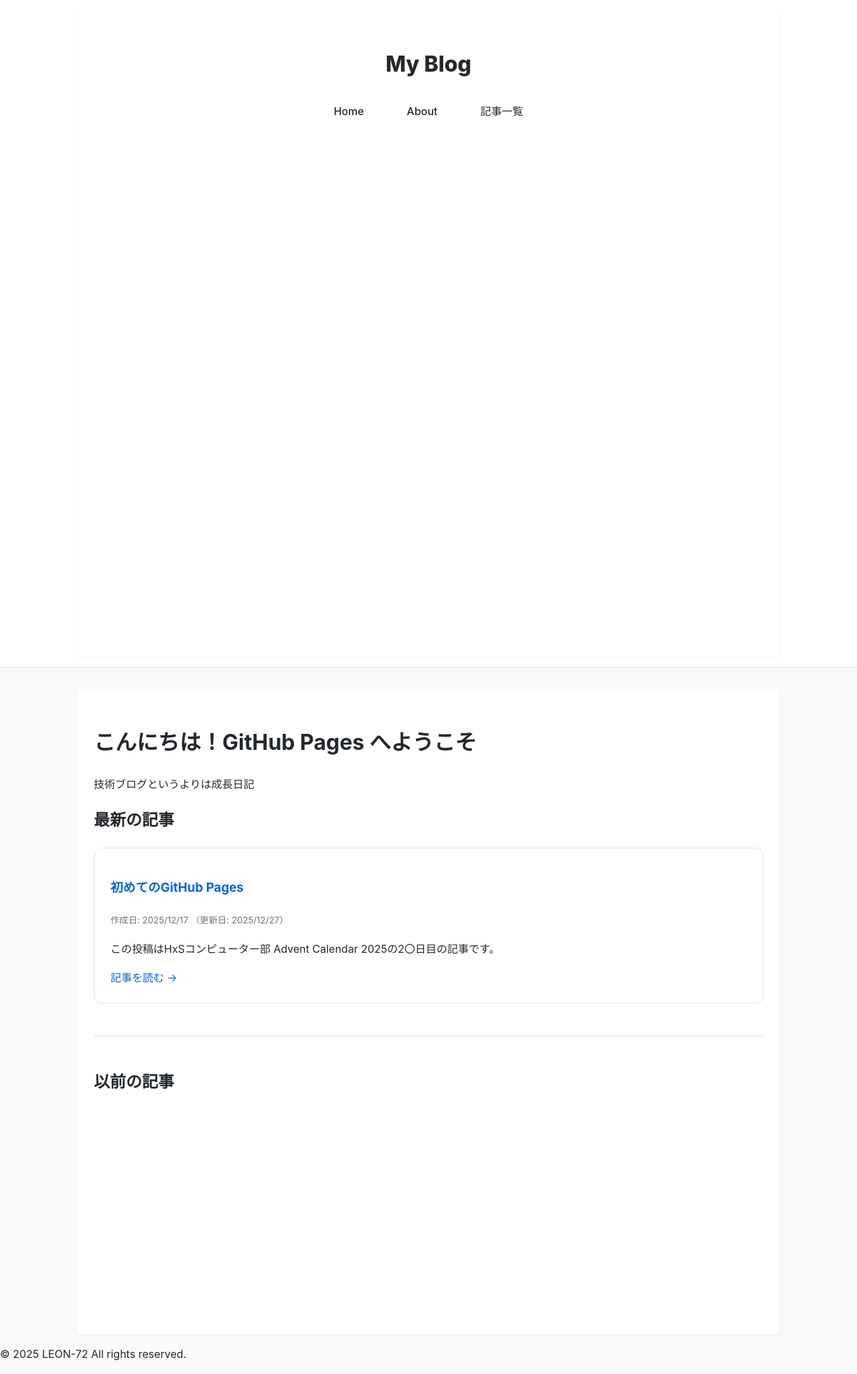
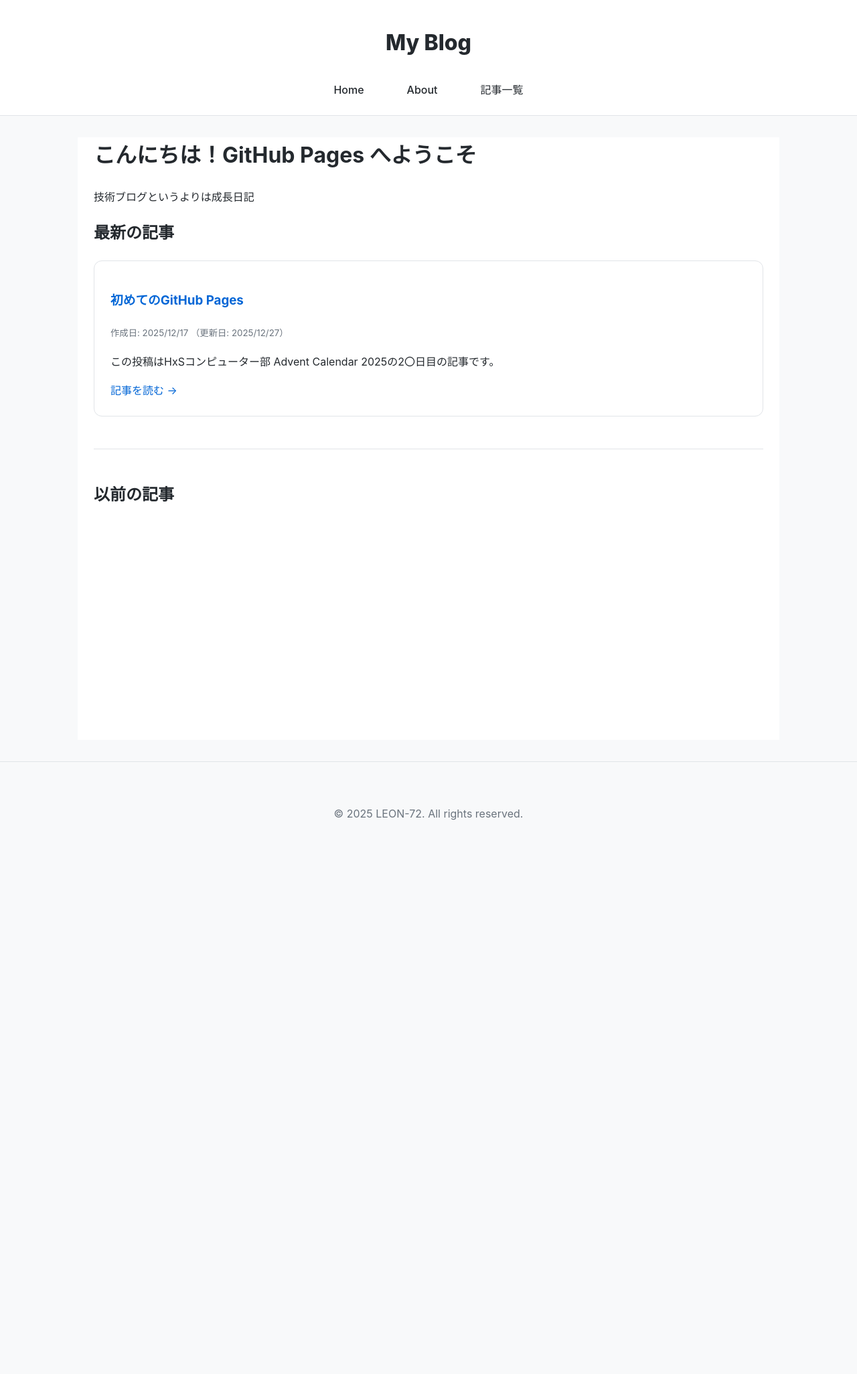
Before and after one commit to LEON-72/LEON-72.github.io, a Jekyll site: the page built from index.html, in a window 1280 px wide. Shown: the whole page at 67% size. Built offline with Jekyll 4.4.1, drawn with Linux system fonts in a browser that asks for light colours; after the commit the page ends 1294 px from its top, so only the background shows below that.

Commit message:
fix:ページ崩れを修正

```diff
--- /dev/null
+++ b/Gemfile
@@ -0,0 +1,4 @@
+source "https://rubygems.org"
+
+# GitHub Pagesの環境を再現するための設定
+gem "github-pages", group: :jekyll_plugins
--- a/_layouts/default.html
+++ b/_layouts/default.html
@@ -4,7 +4,7 @@
     <meta charset="UTF-8">
     <meta name="viewport" content="width=device-width, initial-scale=1.0">
     <title>{{ page.title }} | {{ site.title }}</title>
-    <link rel="stylesheet" href="{{ '/assets/css/style.css' | relative_url }}">
+    <link rel="stylesheet" href="{{ '/assets/css/main.css' | relative_url }}">
 </head>
 <body>
     <header class="site-header">
@@ -23,7 +23,7 @@
     </main>
 
     <footer>
-        <p>&copy; 2025 {{ site.author }} All rights reserved.</p>
+        <p>&copy; 2025 {{ site.author }}. All rights reserved.</p>
     </footer>
 </body>
 </html>
--- a/assets/css/style.css
+++ b/assets/css/main.css
@@ -18,9 +18,11 @@ body {
 .container {
     max-width: 1000px;
     margin: 0 auto;
-    padding: 2rem 1.5rem;
+    padding: 0 1.5rem;
     background-color: var(--bg-color); /* コンテンツエリアを白に */
-    box-shadow: 0 1px 3px rgba(0,0,0,0.05);
+}
+
+main.container {
     min-height: 100vh;
 }
 
@@ -76,7 +78,7 @@ a:hover { text-decoration: underline; }
     background-color: #ffffff;
     border-bottom: 1px solid #e1e4e8;
     padding: 1rem 0;
-    position: sticky; /* スクロールしても上に固定される */
+    /* position: sticky; */ /*スクロールしても上に固定される*/
     top: 0;
     z-index: 1000;
 }
@@ -102,3 +104,11 @@ a:hover { text-decoration: underline; }
     background-color: #f6f8fa;
     color: #0366d6;
 }
+
+footer {
+    text-align: center;
+    padding: 3rem 0; /* 上下に余白を持たせる */
+    color: #6a737d;   /* 文字色を少し薄くしてバランスを整える */
+    border-top: 1px solid var(--border-color); /* 必要に応じて上部に線を追加 */
+    margin-top: 2rem;
+}
```
Also changed, not shown: _posts/2025-12-27-first-post.md (+23 -4 lines), Gemfile.lock (added).
